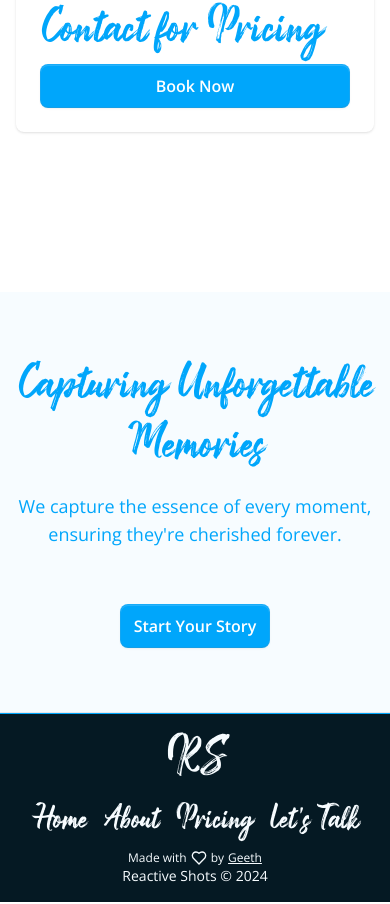
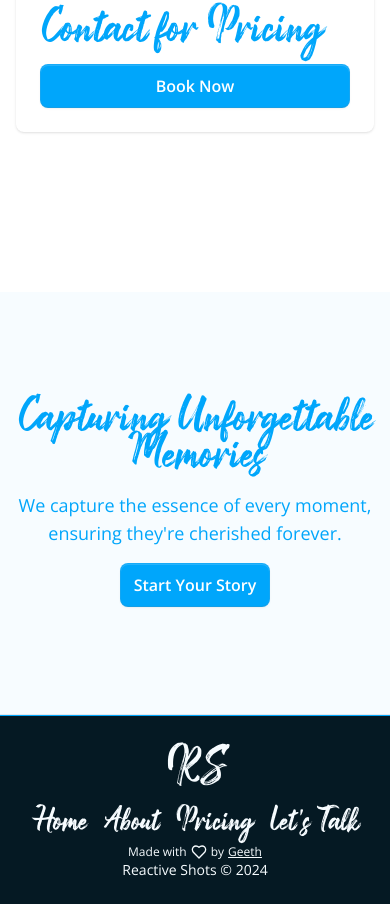
Before and after one commit to geeth24/reactive-shots-v2, a Next.js app: page /pricing in a window 390 px wide. Shown: the part 7598-8502 px from the top of the page. Built offline with nearby package versions, Linux system fonts and the light colour scheme; no server answers.

Commit message:
Refactor page layouts and components for improved scrolling and responsiveness

```diff
--- a/src/app/layout.tsx
+++ b/src/app/layout.tsx
@@ -35,10 +35,10 @@ export default function RootLayout({
   children: React.ReactNode;
 }>) {
   return (
-    <html lang="en" className="snap-y snap-mandatory">
+    <html lang="en">
       <link rel="icon" href="/favicon.ico" />
 
-      <body className={` ${blackMud.variable} ${opensans.className}  `}>
+      <body className={`${blackMud.variable} ${opensans.className}`}>
         {children}
         <Analytics />
       </body>
--- a/src/app/page.tsx
+++ b/src/app/page.tsx
@@ -13,21 +13,37 @@ const Page: React.FC = () => {
   const divRef = useRef<HTMLDivElement>(null);
 
   return (
-    <div className="">
-      <div className="" ref={divRef}>
-        <Navbar sectionOneRef={heroRef} sectionTwoRef={typesRef} scrollDivRef={divRef} />
-        <div ref={heroRef} className="h-screen  snap-start overflow-hidden">
+    <>
+      <Navbar sectionOneRef={heroRef} sectionTwoRef={typesRef} scrollDivRef={divRef} />
+
+      <div
+        ref={divRef}
+        className="h-screen overflow-y-auto overscroll-none"
+        style={{
+          scrollSnapType: 'y mandatory',
+          scrollBehavior: 'smooth',
+          WebkitOverflowScrolling: 'touch',
+        }}
+      >
+        <div ref={heroRef} className="h-screen w-full" style={{ scrollSnapAlign: 'start' }}>
           <Hero />
         </div>
-        <div ref={typesRef} className="h-screen snap-start  ">
+
+        <div ref={typesRef} className="h-screen w-full" style={{ scrollSnapAlign: 'start' }}>
           <Types />
         </div>
-        <div className="snap-start">
-          <CTA />
-          <Footer />
+
+        <div
+          className="h-[50vh] w-full"
+          style={{ scrollSnapAlign: 'end', scrollSnapStop: 'always' }}
+        >
+          <div className="flex h-full flex-col justify-between">
+            <CTA />
+            <Footer />
+          </div>
         </div>
       </div>
-    </div>
+    </>
   );
 };
 
--- a/src/app/pricing/page.tsx
+++ b/src/app/pricing/page.tsx
@@ -10,7 +10,9 @@ function Page() {
     <div className="h-screen">
       <Navbar />
       <Pricing />
-      <CTA />
+      <div className="h-[50vh] w-full">
+        <CTA />
+      </div>
       <hr className="h-0.5 bg-primary" />
       <Footer />
     </div>
--- a/src/components/CTA.tsx
+++ b/src/components/CTA.tsx
@@ -1,18 +1,19 @@
-import Link from 'next/link';
 import React from 'react';
 import { Button } from './button';
 
 function CTA() {
   return (
-    <div className="bg-tertiary text-primary flex flex-col space-y-8 py-16 text-center">
-      <div className="space-y-4">
-        <h1 className="font-blackmud text-3xl leading-loose">Capturing Unforgettable Memories</h1>
-        <p className="text-lg">
+    <div className="bg-tertiary text-primary flex h-full w-full flex-col items-center justify-center px-4 py-6 text-center">
+      <div className="max-w-3xl space-y-4">
+        <h1 className="font-blackmud text-3xl leading-tight md:text-4xl">
+          Capturing Unforgettable Memories
+        </h1>
+        <p className="mx-auto max-w-2xl text-lg md:text-xl">
           We capture the essence of every moment, ensuring they&apos;re cherished forever.
         </p>
       </div>
-      <div className="mt-6 flex justify-center">
-        <Button href="/lets-talk" color="primary">
+      <div className="mt-4">
+        <Button href="/lets-talk" color="primary" className="px-6 py-2 text-base">
           Start Your Story
         </Button>
       </div>
--- a/src/components/Footer.tsx
+++ b/src/components/Footer.tsx
@@ -10,21 +10,21 @@ const links = [
 ];
 function Footer() {
   return (
-    <footer className="bg-background-dark py-4 text-center text-tertiary">
-      <h1 className="mb-4 font-blackmud text-3xl leading-loose text-tertiary">RS</h1>
-      <div className="mb-4 flex justify-center space-x-4">
+    <footer className="bg-background-dark text-tertiary py-6 text-center">
+      <h1 className="font-blackmud text-tertiary mb-2 text-3xl leading-loose">RS</h1>
+      <div className="mb-2 flex justify-center space-x-4">
         {links.map((link) => (
           <Link
             key={link.href}
             href={link.href}
-            className="font-blackmud text-xl hover:text-tertiary/50"
+            className="font-blackmud hover:text-tertiary/50 text-xl"
           >
             {link.name}
           </Link>
         ))}
       </div>
       <p className="flex items-center justify-center space-x-1 text-xs">
-        <span className='sr-only'>Geeth Gunnampalli</span>
+        <span className="sr-only">Geeth Gunnampalli</span>
         <span>Made with</span>
         <Heart className="" size={16} />
         <span>by</span>
--- a/src/components/Hero.tsx
+++ b/src/components/Hero.tsx
@@ -75,7 +75,7 @@ function Hero() {
   const heading = 'Reactive Shots';
 
   return (
-    <div className="relative flex h-screen w-screen flex-col items-center justify-center">
+    <div className="relative flex h-screen w-full flex-col items-center justify-center">
       <motion.div
         className="absolute top-0 left-0 z-[-1] h-full w-full"
         variants={bgVariants}
@@ -142,7 +142,9 @@ function Hero() {
         initial="initial"
         animate="animate"
       >
-        <motion.p className="font-blackmud text-tertiary mb-2 text-sm font-light">Scroll Down</motion.p>
+        <motion.p className="font-blackmud text-tertiary mb-2 text-sm font-light">
+          Scroll Down
+        </motion.p>
         <motion.div variants={arrowVariants} animate="animate" className="text-tertiary">
           <ArrowDown className="size-4" />
         </motion.div>
--- a/src/components/Navbar.tsx
+++ b/src/components/Navbar.tsx
@@ -97,7 +97,7 @@ const Navbar: React.FC<NavbarProps> = ({ sectionOneRef, sectionTwoRef, scrollDiv
     <AnimatePresence>
       <motion.nav
         ref={navbarRef}
-        className="font-blackmud fixed z-20 w-screen p-4"
+        className="font-blackmud fixed z-20 w-full p-4"
         animate={navbarStyle}
         variants={variants}
         initial="firstSection"
--- a/src/components/Types.tsx
+++ b/src/components/Types.tsx
@@ -193,7 +193,7 @@ const Types: React.FC = () => {
     }
   }, [refreshCounter, isPaused]);
   return (
-    <div className="relative  h-screen items-center justify-center overflow-hidden bg-background p-1">
+    <div className="bg-background relative h-screen items-center justify-center overflow-hidden p-0">
       <AnimatePresence custom={direction} mode="popLayout">
         <motion.div
           key={`${activeCategory}-${refreshCounter}`}
@@ -227,7 +227,7 @@ const Types: React.FC = () => {
                   alt={src.split('-')[0]}
                   width={500}
                   height={500}
-                  className={`aspect-auto h-full w-full  object-cover ${
+                  className={`aspect-auto h-full w-full object-cover ${
                     dynamicClasses ? dynamicClasses : ''
                   }`}
                 />
@@ -241,14 +241,14 @@ const Types: React.FC = () => {
         whileInView="onscreen"
         viewport={{ once: true }}
         variants={imageVariants}
-        className="absolute bottom-0 left-0 right-0 top-0 flex items-center justify-center bg-black/25"
+        className="absolute top-0 right-0 bottom-0 left-0 flex items-center justify-center bg-black/25"
       />
       <motion.div
         initial="offscreen"
         whileInView="onscreen"
         viewport={{ once: true }}
         variants={imageVariants}
-        className="absolute bottom-0 left-0 right-0 top-0 flex items-center justify-center"
+        className="absolute top-0 right-0 bottom-0 left-0 flex items-center justify-center"
       >
         <div className="flex space-x-4">
           {categoryOrder.map((category) => (
@@ -261,9 +261,9 @@ const Types: React.FC = () => {
             </button>
           ))}
         </div>
-        <div className="absolute bottom-0  right-0 flex items-center justify-center space-x-4 p-4">
+        <div className="absolute right-0 bottom-0 flex items-center justify-center space-x-4 p-4">
           <button
-            className="rounded-lg bg-tertiary p-2 text-primary"
+            className="bg-tertiary text-primary rounded-lg p-2"
             onClick={() => setIsPaused(!isPaused)}
           >
             {isPaused ? <PlayCircle className="h-6 w-6" /> : <PauseCircle className="h-6 w-6" />}
```
